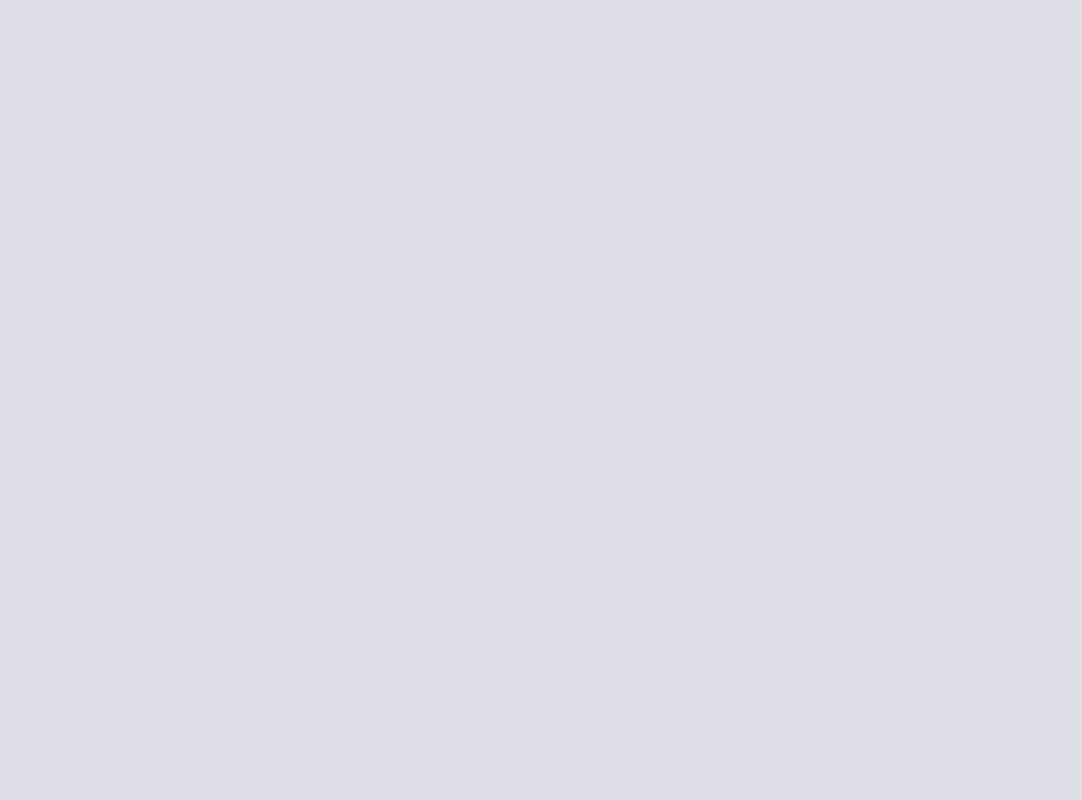
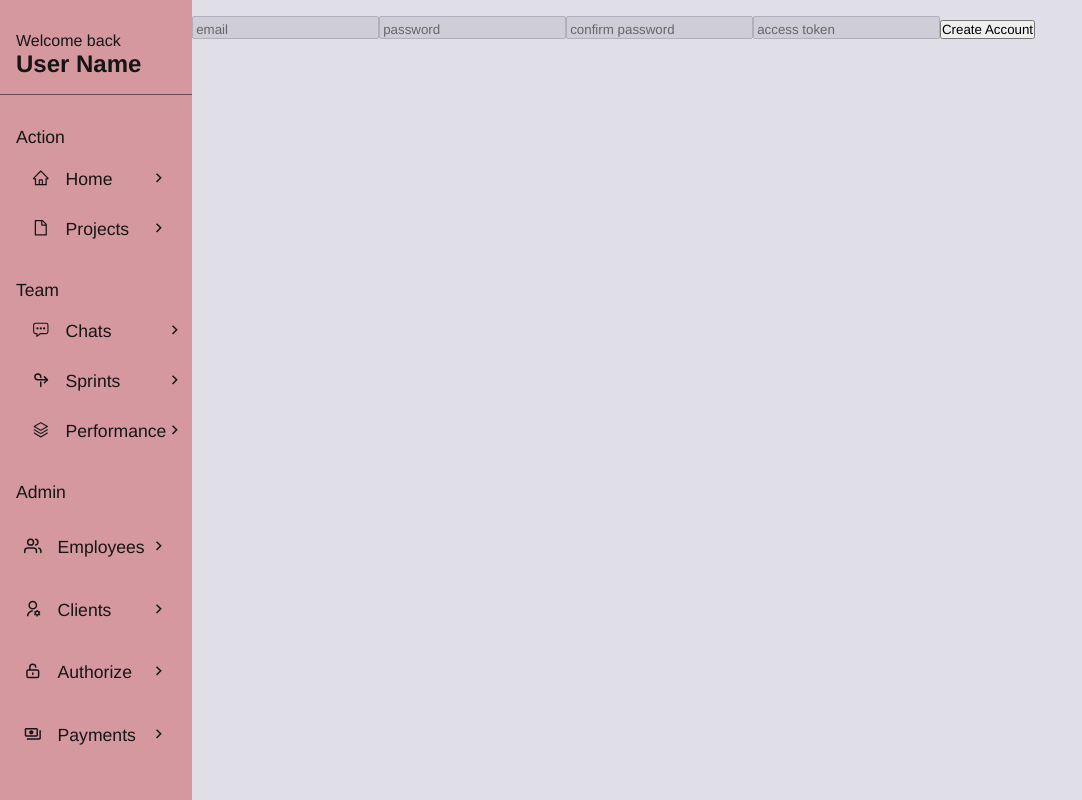
Before and after one commit to womsly/split-scope, a React app: page /auth in a window 1280 px wide. Before the commit this address had no page. Shown: the whole page, without its empty margins (0-1082 px from the left). Built offline with nearby package versions, Linux system fonts and the light colour scheme; no server answers; the HTML template or start-up script is replaced by a standard one.

Commit message:
add firebase auth.

```diff
--- /dev/null
+++ b/src/components/AuthForm/AuthForm.jsx
@@ -0,0 +1,97 @@
+import React, { useEffect, useState } from 'react'
+import { createUserWithEmailAndPassword, signInWithEmailAndPassword } from 'firebase/auth'
+import { toast } from 'react-hot-toast'
+import PropTypes from 'prop-types'
+import { auth } from "../../firebase";
+
+function AuthForm(props) {
+  const [email, setEmail] = useState("");
+  const [password, setPassword] = useState("");
+  const [confirmPassword, setConfirmPassword] = useState("");
+  const [accountToken, setAccountToken] = useState("");
+  const isCreateUser = props.createNewUser;
+
+  const handleLogin = (e) => {
+    e.preventDefault();
+    signInWithEmailAndPassword(auth, email, password)
+      .then((userCredential) => {
+        appConsole.log(userCredential)
+      })
+  }
+
+  const handleRegister = (e) => {
+    e.preventDefault()
+    if (password !== confirmPassword) {
+      toast.error("Passwords Do Not Match")
+    }
+    else if (accountToken !== import.meta.env.VITE_APP_USER_TOKEN) {
+      toast.error("Incorrect Account Token")
+    } else {
+      createUserWithEmailAndPassword(auth, email, password)
+        .then((userCredential) => {
+          appConsole.log(userCredential)
+        })
+    }
+  }
+
+  useEffect (() => {
+
+  }, [props.createNewUser])
+
+  if (isCreateUser) {
+    return (
+      <div>
+        <form onSubmit={(e) => handleRegister(e)}>
+          <input
+            type="email"
+            placeholder='email'
+            value={email}
+            onChange={(e) => setEmail(e.target.value)} />
+          <input
+            type='password'
+            placeholder='password'
+            value={password}
+            onChange={(e) => setPassword(e.target.value)}/>
+          <input
+            type='password'
+            placeholder='confirm password'
+            value={confirmPassword}
+            onChange={(e) => setConfirmPassword(e.target.value)}/>
+          <input
+            type='text'
+            placeholder='access token'
+            value={accountToken}
+            onChange={(e) => setAccountToken(e.target.value)}/>
+
+            <button type="submit">Create Account</button>
+        </form>
+      </div>
+    )
+  } else {
+    return (
+      <div>
+        <form onSubmit={(e) => handleLogin(e)}>
+          <input
+            type="email"
+            placeholder='email'
+            value={email}
+            onChange={(e) => setEmail(e.target.value)} />
+          <input
+            type='password'
+            placeholder='password'
+            value={password}
+            onChange={(e) => setPassword(e.target.value)}/>
+
+            <button type="submit">Log In</button>
+        </form>
+      </div>
+    )
+  }
+
+}
+
+export default AuthForm
+
+AuthForm.propTypes = {
+  createNewUser: PropTypes.bool
+}
--- a/src/components/CustomRouter.jsx
+++ b/src/components/CustomRouter.jsx
@@ -2,6 +2,7 @@ import React, { useState } from 'react';
 import { Routes, Route, useLocation } from 'react-router-dom';
 import { AnimatePresence } from 'framer-motion';
 import { Home, Project } from '../pages'
+import Auth from '../pages/auth/Auth';
 function CustomRouter() {
   const location = useLocation();
   return (
@@ -10,6 +11,7 @@ function CustomRouter() {
         <Routes location={location} key={location.pathname}>
           <Route path="/" element={<Home />} />
           <Route path='/project' element={<Project />} />
+          <Route path='/auth' element={<Auth />} />
         </Routes>
       {/* closing provider tags */}
     </AnimatePresence>
--- a/src/firebase.js
+++ b/src/firebase.js
@@ -1,5 +1,6 @@
 import { initializeApp } from "firebase/app";
 import { getAnalytics } from "firebase/analytics";
+import { getAuth } from "firebase/auth"
 
 const firebaseConfig = {
   apiKey: import.meta.env.VITE_APP_FIREBASE_API,
@@ -12,4 +13,11 @@ const firebaseConfig = {
 };
 
 const app = initializeApp(firebaseConfig);
+const auth = getAuth(app);
 const analytics = getAnalytics(app);
+
+export {
+  app,
+  auth,
+  analytics
+}
--- /dev/null
+++ b/src/pages/auth/Auth.jsx
@@ -0,0 +1,18 @@
+import React, { useState } from 'react'
+import Layout from '../../components/layout/LayoutTemplate'
+import AuthForm from '../../components/AuthForm/AuthForm'
+
+function Auth() {
+  const [newUser, setNewUser] = useState(true)
+
+  return (
+    <Layout>
+      <div className="container">
+
+      </div>
+      <AuthForm createNewUser={newUser}/>
+    </Layout>
+  )
+}
+
+export default Auth
```
